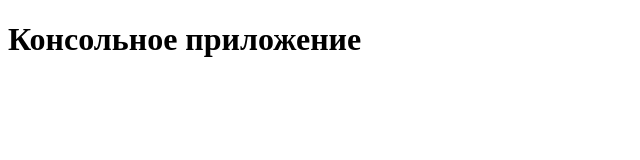
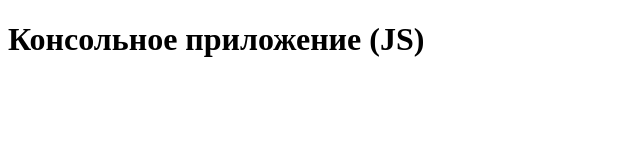
Before and after one commit to annageraskina/education, a plain HTML site: page Console_application/index.html in a window 1280 px wide. Shown: the whole page, without its empty margins (0-640 px from the left). Drawn offline with Linux system fonts and the light colour scheme.

Commit message:
Test changes

```diff
--- a/Console_application/index.html
+++ b/Console_application/index.html
@@ -6,7 +6,7 @@
     <title>Document</title>
 </head>
 <body>
-    <h1>Консольное приложение</h1>
+    <h1>Консольное приложение (JS)</h1>
     <script src="script.js"></script>
 </body>
 </html>
```
